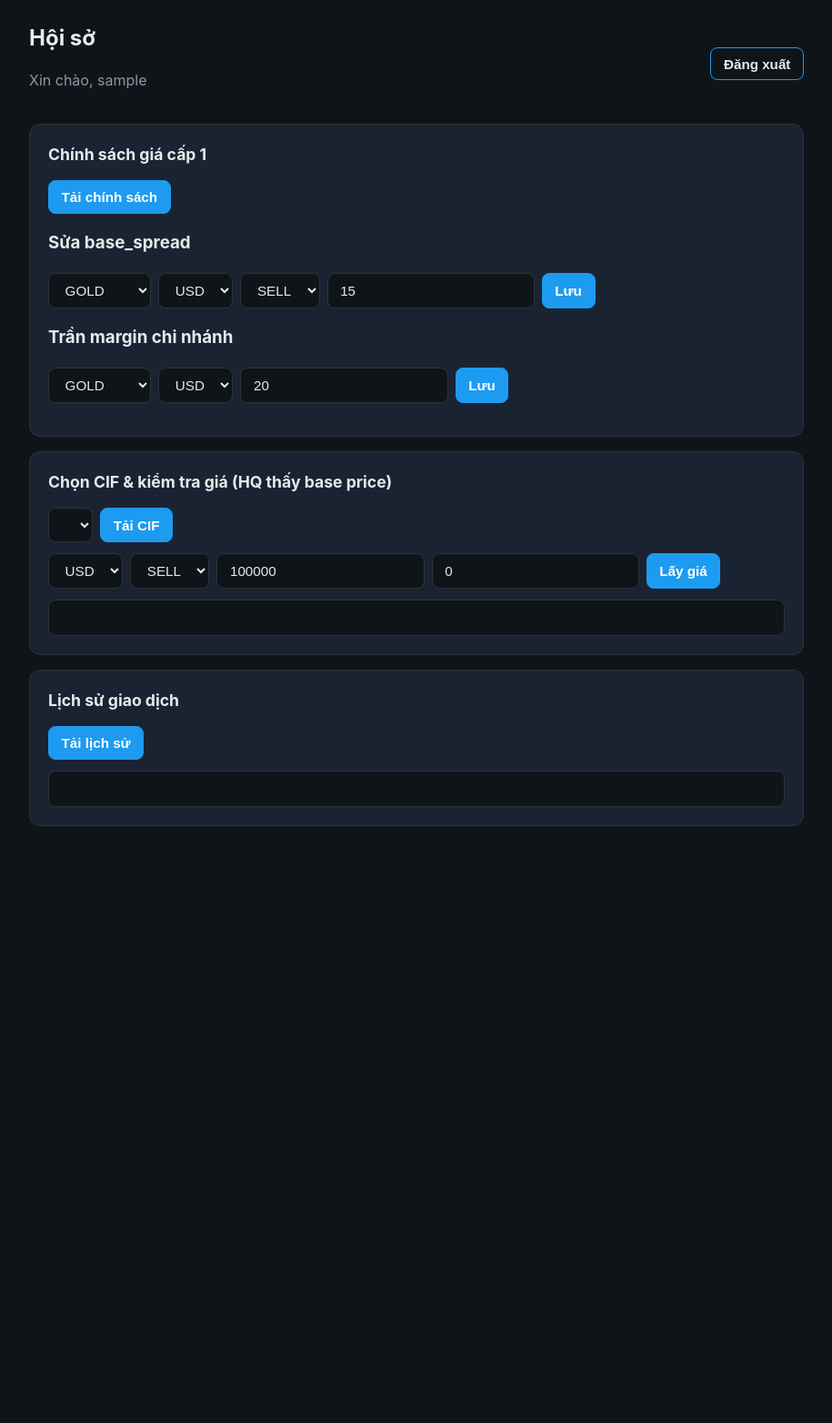
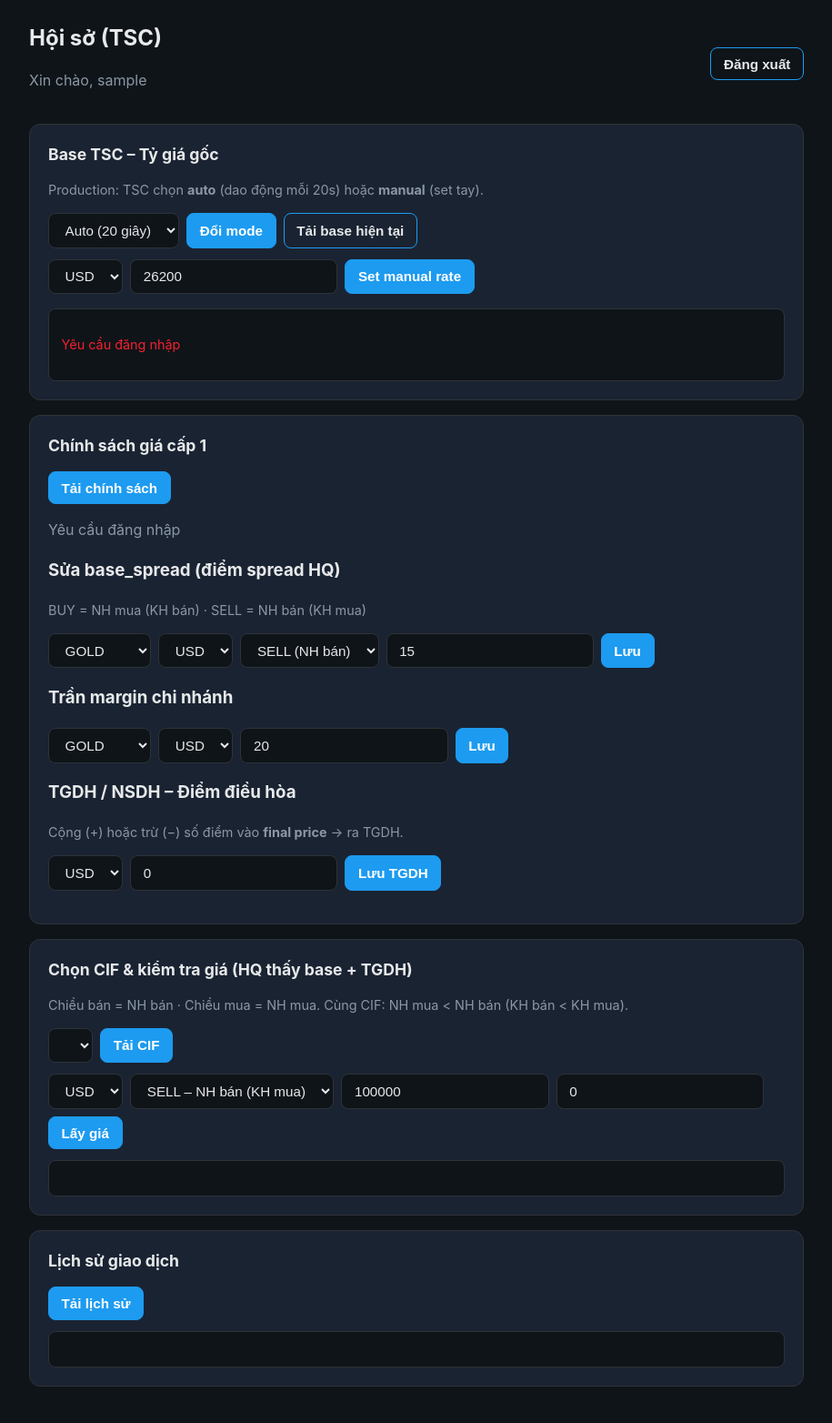
Before and after one commit to trongltgit/anti-bot-pro, a Flask app: template templates/portal_hq.html in a window 1280 px wide. Shown: the whole page at 91% size, without its empty margins (182-1097 px from the left). Before the commit the page ends 908 px from the top, so only its background shows below. Run offline with Flask 3, Linux system fonts and the light colour scheme; the template is opened without the code that fills it: most values are stand-ins (such as "Sample title", 1, 10 or a date in 2020); lists and menus that the app fills with data are empty.

Commit message:
Add files via upload

```diff
--- a/templates/portal_hq.html
+++ b/templates/portal_hq.html
@@ -3,29 +3,54 @@
 <head>
   <meta charset="UTF-8">
   <meta name="viewport" content="width=device-width, initial-scale=1.0">
-  <title>Hội sở</title>
+  <title>Hội sở (TSC)</title>
   <link rel="stylesheet" href="/static/css/style.css">
 </head>
 <body>
   <div class="container">
     <header class="bar">
-      <div><h1>Hội sở</h1><p class="muted">Xin chào, {{ user_name }}</p></div>
+      <div><h1>Hội sở (TSC)</h1><p class="muted">Xin chào, {{ user_name }}</p></div>
       <button class="secondary" onclick="logout()">Đăng xuất</button>
     </header>
 
+    <!-- Base TSC: auto 20s / manual -->
+    <section class="card">
+      <h2>Base TSC – Tỷ giá gốc</h2>
+      <p class="hint">Production: TSC chọn <strong>auto</strong> (dao động mỗi 20s) hoặc <strong>manual</strong> (set tay).</p>
+      <div class="form-row">
+        <select id="m-mode">
+          <option value="auto">Auto (20 giây)</option>
+          <option value="manual">Manual</option>
+        </select>
+        <button onclick="setMarketMode()">Đổi mode</button>
+        <button class="secondary" onclick="loadMarket()">Tải base hiện tại</button>
+      </div>
+      <div class="form-row" style="margin-top:0.5rem">
+        <select id="m-ccy"><option>USD</option><option>EUR</option><option>GBP</option><option>JPY</option><option>AUD</option><option>SGD</option></select>
+        <input type="number" id="m-rate" value="26200" step="0.1" placeholder="Base rate">
+        <button onclick="setManualRate()">Set manual rate</button>
+      </div>
+      <p id="market-msg" class="muted"></p>
+      <div id="market-box" class="result-box"></div>
+    </section>
+
+    <!-- Chính sách cấp 1 -->
     <section class="card">
       <h2>Chính sách giá cấp 1</h2>
       <button onclick="loadPolicy()">Tải chính sách</button>
       <div id="policy-view" class="table-wrap"></div>
       <p id="policy-msg" class="muted"></p>
-      <h3>Sửa base_spread</h3>
+
+      <h3>Sửa base_spread (điểm spread HQ)</h3>
+      <p class="hint">BUY = NH mua (KH bán) · SELL = NH bán (KH mua)</p>
       <div class="form-row">
         <select id="tier"><option>GOLD</option><option>SILVER</option><option>BRONZE</option></select>
         <select id="currency"><option>USD</option><option>EUR</option><option>GBP</option><option>JPY</option><option>AUD</option><option>SGD</option></select>
-        <select id="side"><option>SELL</option><option>BUY</option></select>
+        <select id="side"><option value="SELL">SELL (NH bán)</option><option value="BUY">BUY (NH mua)</option></select>
         <input type="number" id="spread" value="15" step="0.1">
         <button onclick="updateSpread()">Lưu</button>
       </div>
+
       <h3>Trần margin chi nhánh</h3>
       <div class="form-row">
         <select id="tier2"><option>GOLD</option><option>SILVER</option><option>BRONZE</option></select>
@@ -33,18 +58,31 @@
         <input type="number" id="maxm" value="20" step="0.1">
         <button onclick="updateMax()">Lưu</button>
       </div>
+
+      <h3>TGDH / NSDH – Điểm điều hòa</h3>
+      <p class="hint">Cộng (+) hoặc trừ (−) số điểm vào <strong>final price</strong> → ra TGDH.</p>
+      <div class="form-row">
+        <select id="tgdh-ccy"><option>USD</option><option>EUR</option><option>GBP</option><option>JPY</option><option>AUD</option><option>SGD</option></select>
+        <input type="number" id="tgdh-pts" value="0" step="0.1" placeholder="Điểm (+/−)">
+        <button onclick="updateTgdh()">Lưu TGDH</button>
+      </div>
       <p id="update-msg" class="muted"></p>
     </section>
 
+    <!-- Quote -->
     <section class="card">
-      <h2>Chọn CIF & kiểm tra giá (HQ thấy base price)</h2>
+      <h2>Chọn CIF &amp; kiểm tra giá (HQ thấy base + TGDH)</h2>
+      <p class="hint">Chiều bán = NH bán · Chiều mua = NH mua. Cùng CIF: NH mua &lt; NH bán (KH bán &lt; KH mua).</p>
       <div class="form-row">
         <select id="cif-select"></select>
         <button onclick="loadCifs()">Tải CIF</button>
       </div>
       <div class="form-row">
         <select id="q-cur"><option>USD</option><option>EUR</option></select>
-        <select id="q-side"><option>SELL</option><option>BUY</option></select>
+        <select id="q-side">
+          <option value="SELL">SELL – NH bán (KH mua)</option>
+          <option value="BUY">BUY – NH mua (KH bán)</option>
+        </select>
         <input type="number" id="q-amt" value="100000">
         <input type="number" id="q-margin" value="0" step="0.1" title="margin CN giả lập">
         <button onclick="quote()">Lấy giá</button>
@@ -59,5 +97,6 @@
     </section>
   </div>
   <script src="/static/js/portal_hq.js"></script>
+  <script>loadMarket(); loadPolicy();</script>
 </body>
 </html>
```
Also changed, not shown: templates/portal_cn.html (+10 -4 lines), templates/portal_kh.html (+6 -3 lines).
